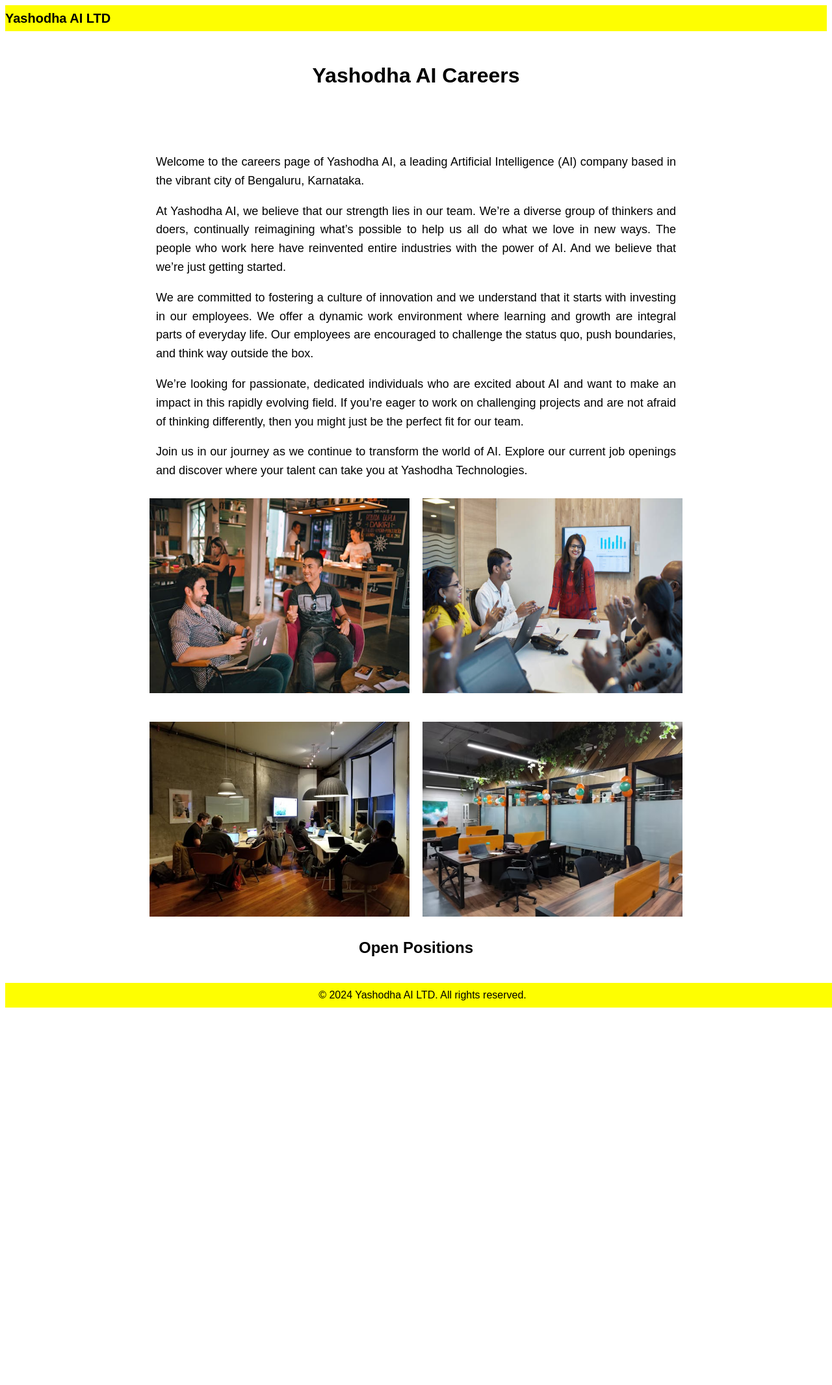
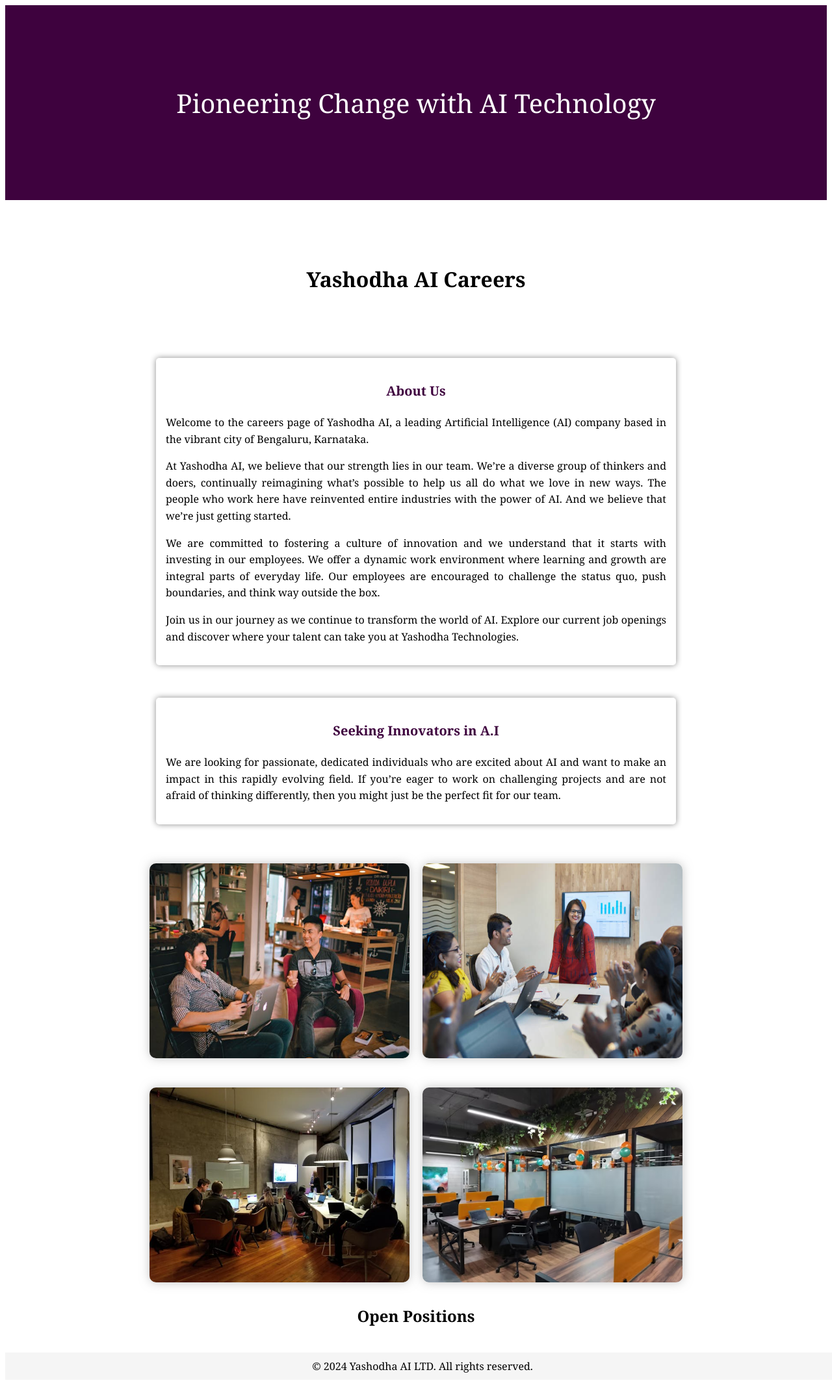
Before and after one commit to shreehari-divate/Flask-CareerPage, a Flask app: page / in a window 1280 px wide. Shown: the whole page at 65% size. Before the commit the page ends 1551 px from the top, so only its background shows below. Run offline with Flask 3, Linux system fonts and the light colour scheme; some libraries are stand-ins or nearby versions.

Commit message:
made cahnges in front end

```diff
--- a/app.py
+++ b/app.py
@@ -1,6 +1,6 @@
 import os
 import smtplib
-from flask import Flask, redirect, render_template, request, url_for
+from flask import Flask, flash, redirect, render_template, request, url_for
 from flask_mail import Mail, Message
 from flask_sqlalchemy import SQLAlchemy
 from flask_migrate import Migrate
@@ -99,15 +99,14 @@
                         )
             db.session.add(user)
             db.session.commit()
-            print('Data has been stored successfully')
+            flash('Application Submitted Successfully','success')
             try:
                 message = Message('Application recieved',sender=os.getenv('MAIL_USERNAME'),recipients=[email])
                 message.body=f'Thank You {name} for showing your interest at Yashodha Technologies for {job_title} role.\nWe have recieved your application and will get back to you as soon as possible.\n\nRegards,\nYashodha Technologies LTD'
                 mail.send(message)
             except smtplib.SMTPAuthenticationError:
-                print("SMTP Auth error has occured")
-            return redirect(url_for('success',name=name))
-
+                #print("SMTP Auth error has occured")
+                return redirect(url_for('success',name=name))
     return render_template("application.html",job_desc=job_desc,csrf_token=csrf_token)
 
 @app.route('/success<name>')
--- a/templates/home.html
+++ b/templates/home.html
@@ -9,30 +9,49 @@
     body{
         background-color: white;
         color: black;
-        font-family: Arial, Helvetica, sans-serif;
+        font-family: Georgia, 'Times New Roman', Times, serif;
+    }
+    .head{
+        width: 100%;
+        height: 300px;
+        background-color: rgb(62, 2, 62);
+        margin-top: 0;
+        display: flex;
+        justify-content: center;
+        align-items: center;
+    }
+    .hp{
+        text-align: center;
+        font-size: 40px;
+        font-family: Georgia, 'Times New Roman', Times, serif;
+        color: white;
     }
     h1{
         text-align: center;
-        margin-top: 50px;
+        margin-top: 100px;
         margin-bottom: 100px;
     }
-    .navbar{
-        background-color: rgb(254, 254, 1);
-        height: 40px;
-        display: flex;
-        align-items: center;
-    }
-    a{
-        color: black;
-        font-size: 20px;
-        text-decoration-line: none;
-    }
+
     .info{
         width: 800px;
         margin: 0 auto;
         text-align: justify;
         line-height: 1.6;
-        font-size: 18px;
+    }
+    .abts,.hir{
+        box-shadow: 0 0 10px rgba(139,139,139,1);
+        margin: 0 auto;
+        font-size: 16px;
+        border-radius: 5px;
+        padding: 15px;
+        margin-bottom: 50px;
+
+    }
+    .titles{
+        color: rgb(62, 2, 62);
+        text-align: center;
+        font-size: 20px;
+        font-weight: bold;
     }
     .rowimg{
         display: flex;
@@ -40,9 +59,12 @@
         margin-bottom: 20px;
     }
     .colimg img{
-        height: 400px;
-        width: 500px;
+        max-height: 400px;
+        width: 100%;
         margin: 10px;
+        border: 1px;
+        box-shadow: 0px 0px 15px rgba(139,139,139,0.5);
+        border-radius: 10px;
     }
     h2{
         text-align: center;
@@ -84,7 +106,7 @@
     .footer{
         text-align: center;
         padding: 10px;
-        background-color: rgb(254, 254, 1);
+        background-color: whitesmoke;
         color: black;
         left: 0;
         bottom: 0;
@@ -92,23 +114,32 @@
     }
 </style>
 <body>
-    <nav class="navbar">
-        <a href="/"><b>Yashodha AI LTD</b></a>
-    </nav>
+
+    <div class="head">
+        <p class="hp">Pioneering Change with AI Technology</p>
+    </div>
+
     <div>
         <h1>Yashodha AI Careers</h1>
     </div>
 
+
+
     <div class="info">
-        <p>Welcome to the careers page of Yashodha AI, a leading Artificial Intelligence (AI) company based in the vibrant city of Bengaluru, Karnataka.</p>
+        <div class="abts"><p class="titles">About Us</p>
+            <p>Welcome to the careers page of Yashodha AI, a leading Artificial Intelligence (AI) company based in the vibrant city of Bengaluru, Karnataka.</p>
+            <p>At Yashodha AI, we believe that our strength lies in our team. We’re a diverse group of thinkers and doers, continually reimagining what’s possible to help us all do what we love in new ways. The people who work here have reinvented entire industries with the power of AI. And we believe that we’re just getting started.</p>
+            <p>We are committed to fostering a culture of innovation and we understand that it starts with investing in our employees. We offer a dynamic work environment where learning and growth are integral parts of everyday life. Our employees are encouraged to challenge the status quo, push boundaries, and think way outside the box.</p>
+            <p>Join us in our journey as we continue to transform the world of AI. Explore our current job openings and discover where your talent can take you at Yashodha Technologies.</p>
 
-        <p>At Yashodha AI, we believe that our strength lies in our team. We’re a diverse group of thinkers and doers, continually reimagining what’s possible to help us all do what we love in new ways. The people who work here have reinvented entire industries with the power of AI. And we believe that we’re just getting started.</p>
+        </div>
+        <div class="hir">
+            <p class="titles">Seeking Innovators in A.I</p>
+            <p>We are looking for passionate, dedicated individuals who are excited about AI and want to make an impact in this rapidly evolving field. If you’re eager to work on challenging projects and are not afraid of thinking differently, then you might just be the perfect fit for our team.</p>
 
-        <p>We are committed to fostering a culture of innovation and we understand that it starts with investing in our employees. We offer a dynamic work environment where learning and growth are integral parts of everyday life. Our employees are encouraged to challenge the status quo, push boundaries, and think way outside the box.</p>
+        </div>
 
-        <p>We’re looking for passionate, dedicated individuals who are excited about AI and want to make an impact in this rapidly evolving field. If you’re eager to work on challenging projects and are not afraid of thinking differently, then you might just be the perfect fit for our team.</p>
 
-        <p>Join us in our journey as we continue to transform the world of AI. Explore our current job openings and discover where your talent can take you at Yashodha Technologies.</p>
     </div>
 
     <div class="rowimg">
```
Also changed, not shown: templates/application.html (+5 -5 lines), templates/thankyou.html (+4 -14 lines).
